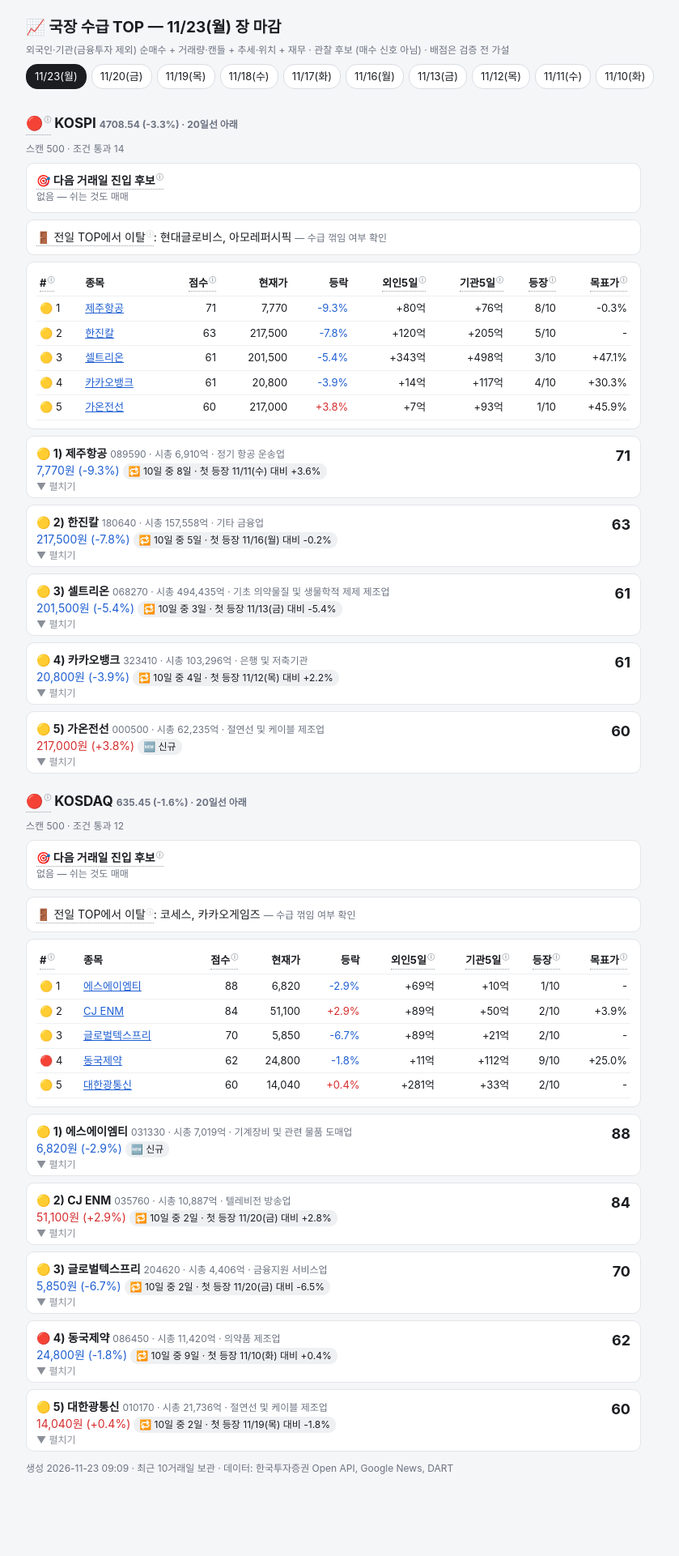
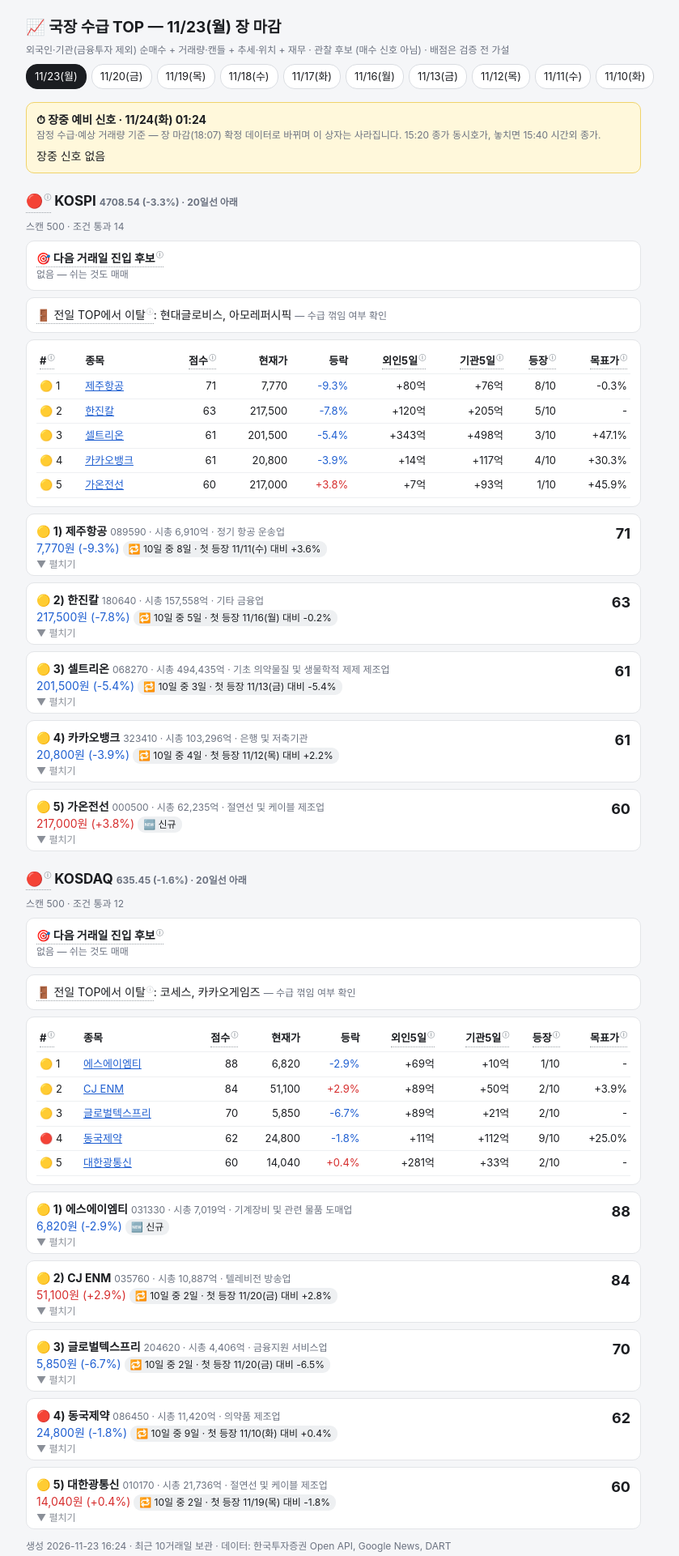
Before and after one commit to janbakbakee/woong, a plain HTML site: page docs/kstock/20261123.html in a window 1280 px wide. Shown: the whole page at 81% size, without its empty margins (228-1067 px from the left). Before the commit the page ends 1874 px from the top, so only its background shows below. Drawn offline with Linux system fonts and the light colour scheme.

Commit message:
국장 수급 페이지 업데이트 (2026-11-24)

```diff
--- a/docs/kstock/20261123.html
+++ b/docs/kstock/20261123.html
@@ -53,7 +53,10 @@
 <div class="muted">외국인·기관(금융투자 제외) 순매수 + 거래량·캔들 + 추세·위치 + 재무 · 관찰 후보 (매수 신호 아님) · 배점은 검증 전 가설</div>
 <nav class="tabs"><a href="20261123.html" class="on">11/23(월)</a><a href="20261120.html" class="">11/20(금)</a><a href="20261119.html" class="">11/19(목)</a><a href="20261118.html" class="">11/18(수)</a><a href="20261117.html" class="">11/17(화)</a><a href="20261116.html" class="">11/16(월)</a><a href="20261113.html" class="">11/13(금)</a><a href="20261112.html" class="">11/12(목)</a><a href="20261111.html" class="">11/11(수)</a><a href="20261110.html" class="">11/10(화)</a><a href="guide.html">📖 지표 해설</a></nav>
 
+<div class="box intra"><b>⏱ 장중 예비 신호 · 11/24(화) 01:24</b>
+<div class="muted">잠정 수급·예상 거래량 기준 — 장 마감(18:07) 확정 데이터로 바뀌며 이 상자는 사라집니다. 15:20 종가 동시호가, 놓치면 15:40 시간외 종가.</div>
 
+<div style="margin-top:6px">장중 신호 없음</div></div>
 
 
 <h2 id="kospi"><button class="t" popovertarget="tip-light">🔴<sup>ⓘ</sup></button> KOSPI <span class="muted">4708.54 (-3.3%) · 20일선 아래</span></h2>
@@ -1129,7 +1132,7 @@
 </div></details>
 
 
-<p class="muted">생성 2026-11-23 09:09 · 최근 10거래일 보관 · 데이터: 한국투자증권 Open API, Google News, DART</p>
+<p class="muted">생성 2026-11-23 16:24 · 최근 10거래일 보관 · 데이터: 한국투자증권 Open API, Google News, DART</p>
 
 <div popover id="tip-parts" class="tip">
 <button class="x" popovertarget="tip-parts" popovertargetaction="hide">닫기</button><b>점수 구성 (100점)</b>
--- /dev/null
+++ b/docs/kstock/intraday.json
@@ -0,0 +1 @@
+{"date": "20261124", "time": "01:24", "signals": {"KOSPI": [], "KOSDAQ": []}}
```
Also changed, not shown: docs/kstock/20261110.html (+1 -1 lines), docs/kstock/20261111.html (+1 -1 lines), docs/kstock/20261112.html (+1 -1 lines), docs/kstock/20261113.html (+1 -1 lines), docs/kstock/20261116.html (+1 -1 lines), docs/kstock/20261117.html (+1 -1 lines), docs/kstock/20261118.html (+1 -1 lines), docs/kstock/20261119.html (+1 -1 lines), docs/kstock/20261120.html (+1 -1 lines), docs/kstock/index.html (+4 -1 lines).
